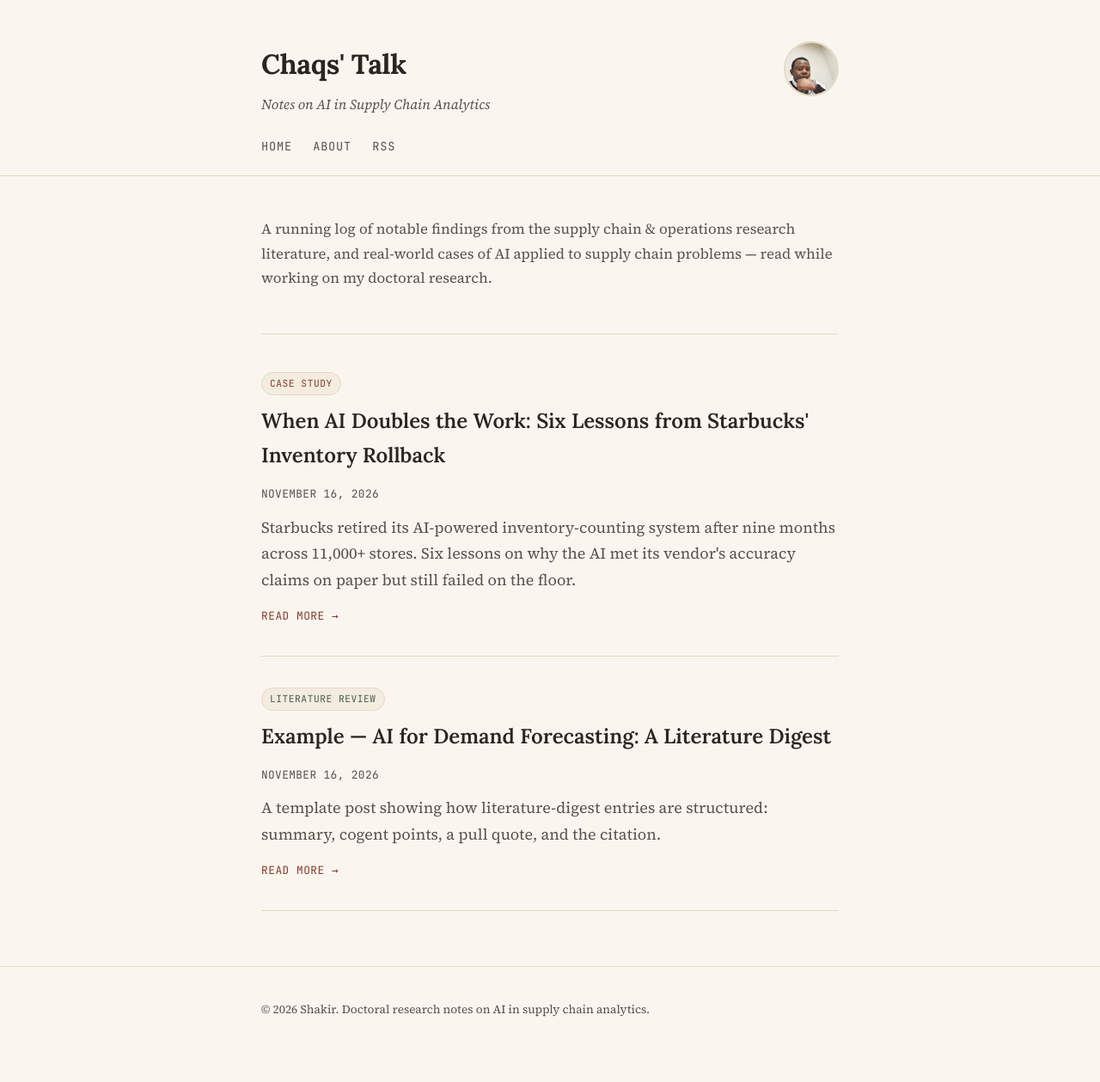
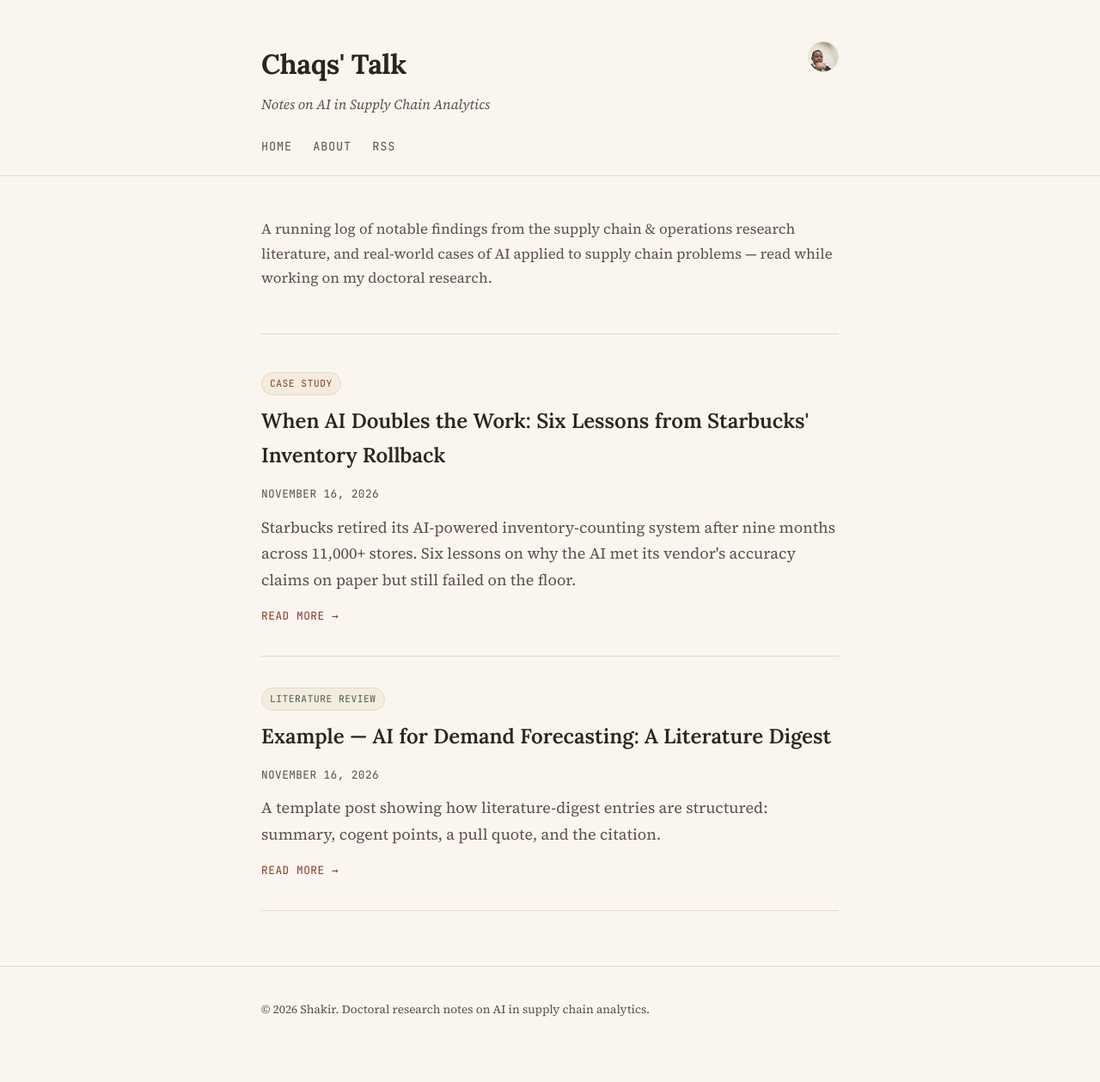
Before and after one commit to chaqBD/Chaqs-Talk, a Jekyll site: the page built from index.html, in a window 1280 px wide. Shown: the whole page at 86% size. Built offline with Jekyll 4.4.1, drawn with Linux system fonts in a browser that asks for light colours; the list of posts is cut into pages by our own code.

Commit message:
Shrink header avatar to icon size

```diff
--- a/assets/css/style.scss
+++ b/assets/css/style.scss
@@ -77,11 +77,11 @@ a:hover { text-decoration: underline; }
   gap: 20px;
 }
 .site-avatar {
-  width: 64px;
-  height: 64px;
+  width: 36px;
+  height: 36px;
   border-radius: 50%;
   object-fit: cover;
-  border: 2px solid var(--border);
+  border: 1px solid var(--border);
   flex-shrink: 0;
 }
 .site-title {
@@ -306,5 +306,5 @@ blockquote {
   .site-header { padding-top: 32px; }
   .site-title { font-size: 1.6rem; }
   .post-title { font-size: 1.7rem; }
-  .site-avatar { width: 48px; height: 48px; }
+  .site-avatar { width: 28px; height: 28px; }
 }
```
